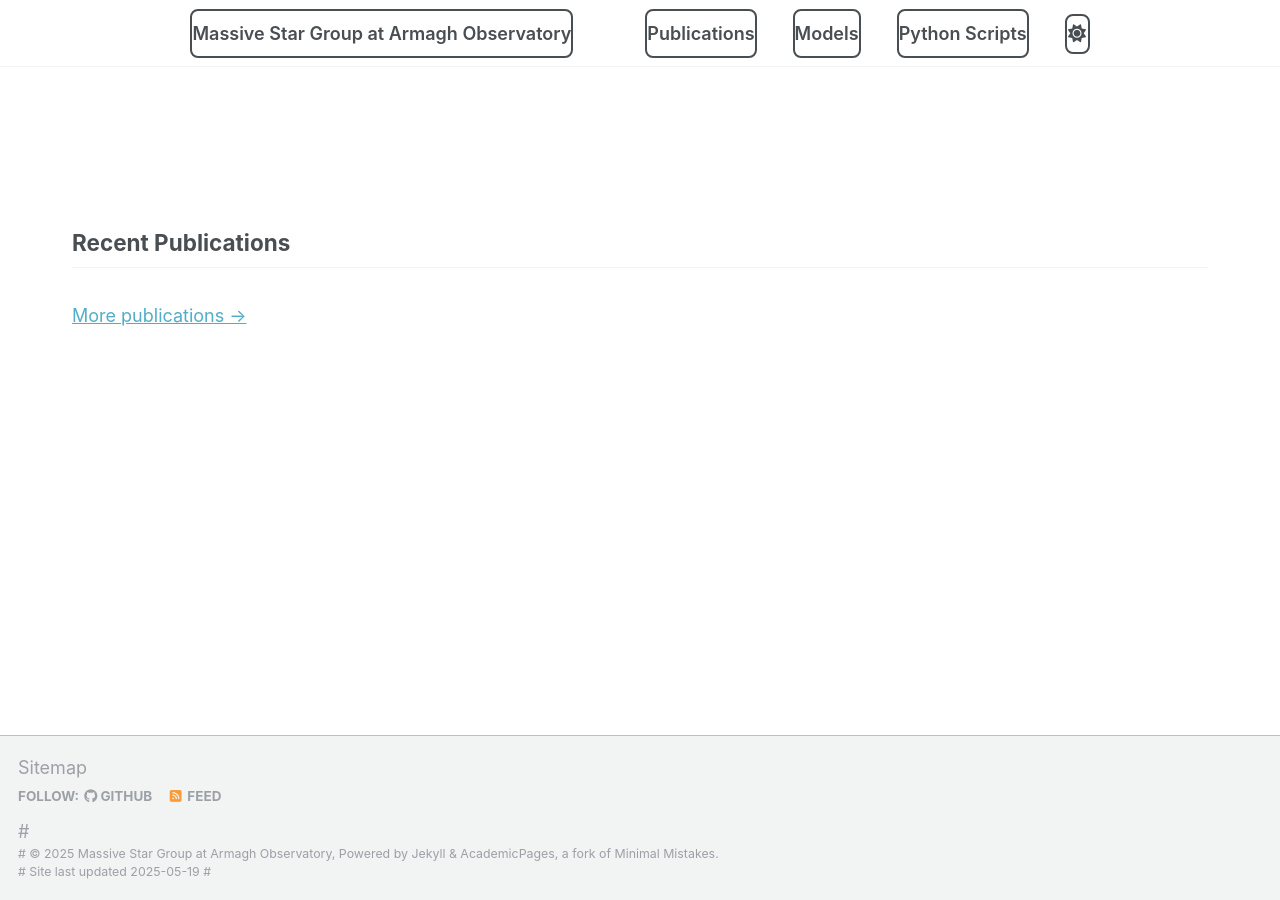
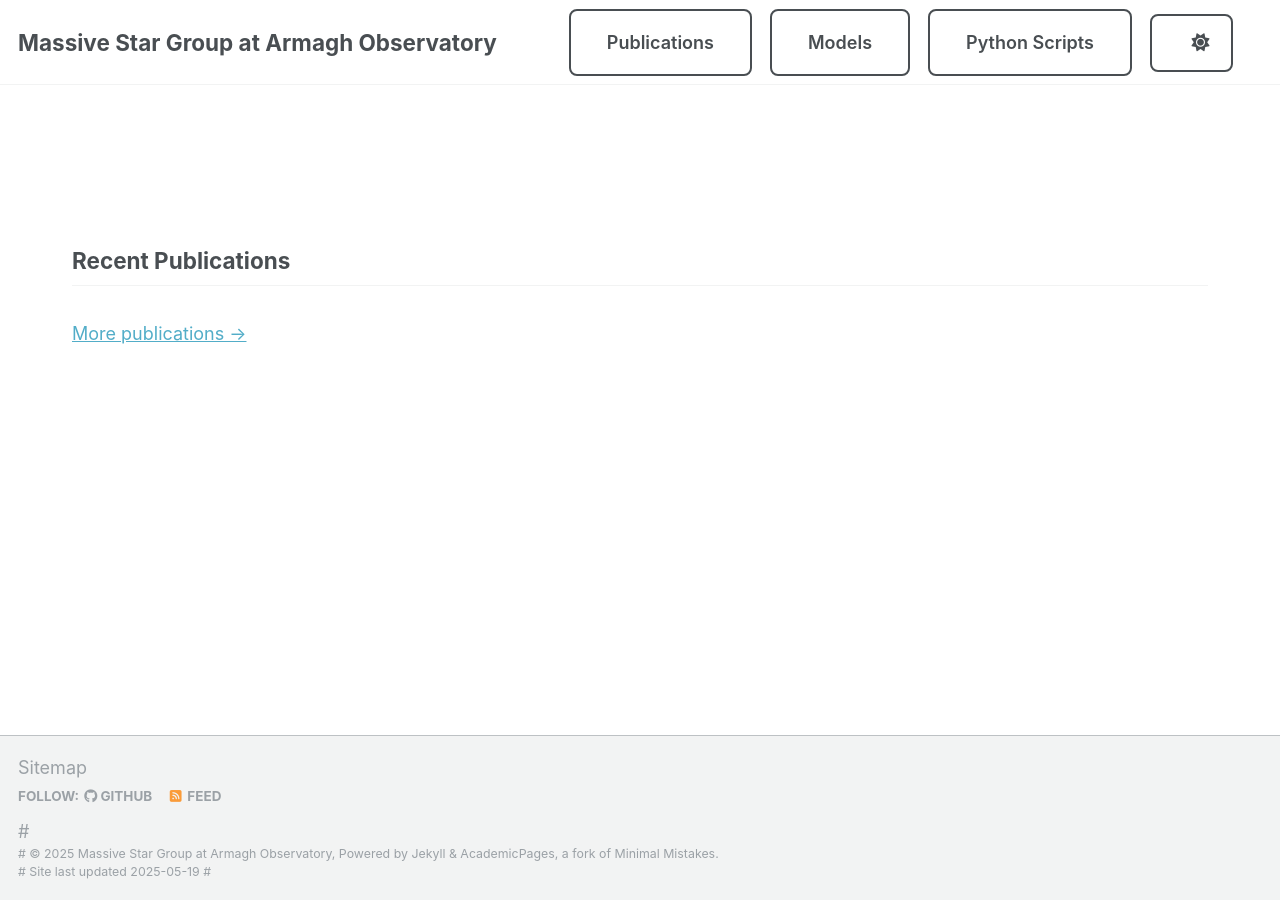
Before and after one commit to Mdot-com/mdot.com, a Jekyll site: the page built from index.md, in a window 1280 px wide. Built offline with Jekyll 4.4.1, drawn with Linux system fonts in a browser that asks for light colours.

Commit message:
Update _base.scss

```diff
--- a/_sass/layout/_base.scss
+++ b/_sass/layout/_base.scss
@@ -369,81 +369,67 @@ b, i, strong, em, blockquote, p, q, span, figure, img, h1, h2, header, input, a,
   text-align: justify;
   max-width: 2000px;
 }
+
+
+
+.masthead__menu button {
+  display: none;
+}
+
+.navicon {
+  display: none;
+}
+
+/* Masthead inner wrap uses flex for horizontal layout */
 .masthead__inner-wrap {
   display: flex;
-  justify-content: center;
   align-items: center;
-  padding: 1rem 0;
-}
-
-.greedy-nav {
-  width: 100%;
-  max-width: 1200px;
-  display: flex;
-  justify-content: center;
-  align-items: center;
-  flex-wrap: wrap;
   gap: 1rem;
 }
 
-.visible-links {
+/* Visible links displayed as horizontal flex list */
+.masthead__menu ul.visible-links {
   display: flex;
-  flex-wrap: wrap;
-  justify-content: center;
+  list-style: none;
+  margin: 0;
+  padding: 0;
   align-items: center;
   gap: 1rem;
-  padding: 0;
-  margin: 0;
 }
 
-.masthead__menu-item {
-  list-style: none;
-  display: inline-block;
+/* Style rectangle menu items as buttons */
+.masthead__menu-item.rectangle-item {
+  border: 2px solid var(--global-text-color);
+  border-radius: 8px;
+  padding: 0.5rem 1rem;
+  background-color: var(--global-bg-color);
+  font-weight: 600;
+  cursor: pointer;
+  transition: background-color 0.3s ease, color 0.3s ease, border-color 0.3s ease;
 
   a {
-    display: inline-block;
-    padding: 0.5rem 1rem;
-    border: 2px solid var(--global-text-color);
-    border-radius: 8px;
-    background-color: var(--global-bg-color);
     color: var(--global-text-color);
     text-decoration: none;
-    font-weight: 600;
-    font-size: 1rem;
-    transition: background-color 0.3s ease, color 0.3s ease, border-color 0.3s ease;
+  }
 
-    &:hover {
-      background-color: var(--global-text-color);
+  &:hover {
+    background-color: var(--global-text-color);
+    color: var(--global-bg-color);
+
+    a {
       color: var(--global-bg-color);
-      border-color: var(--global-text-color);
     }
   }
 }
 
-.navicon {
-  background-color: var(--global-text-color);
+/* Main masthead title styling */
+.masthead__menu-item.masthead__menu-item--lg.persist a {
+  font-weight: bold;
+  font-size: 1.25rem;
+  white-space: nowrap;
 }
 
-#theme-toggle a {
-  padding: 0.5rem;
-  display: flex;
-  align-items: center;
-  justify-content: center;
-  border: 2px solid var(--global-text-color);
-  border-radius: 8px;
-  background-color: var(--global-bg-color);
-  transition: background-color 0.3s ease, color 0.3s ease;
-
-  i {
-    font-size: 1rem;
-    color: var(--global-text-color);
-  }
-
-  &:hover {
-    background-color: var(--global-text-color);
-
-    i {
-      color: var(--global-bg-color);
-    }
-  }
+/* Optionally hide hidden-links container */
+.hidden-links {
+  display: none !important;
 }
```
